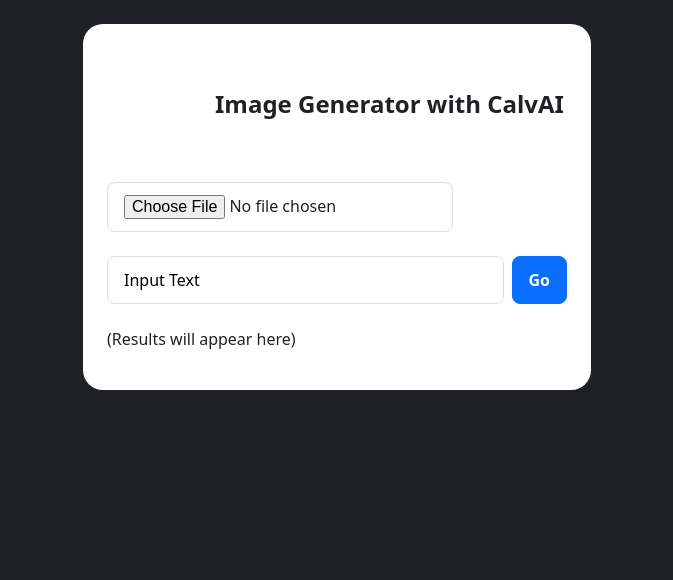
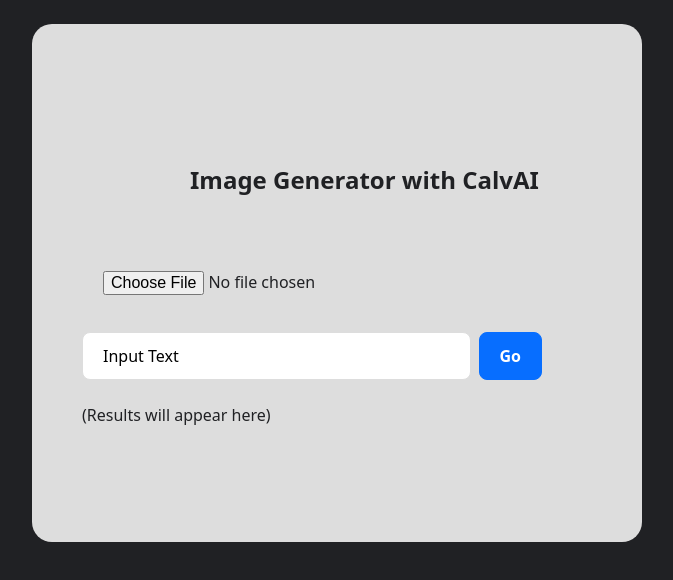
Before and after one commit to LawrenceVectus86/CalvAI-with-Gemini, a website built with Vite: page index.html in a window 1280 px wide. Shown: the whole page, without its empty margins (303-976 px from the left). Built offline with nearby package versions, Linux system fonts and the light colour scheme; some packages are replaced by stand-ins of ours; files whose address does not match are found by name.

Commit message:
UpdateDesign

```diff
--- a/style.css
+++ b/style.css
@@ -31,7 +31,9 @@
 }
 
 main {
-  background-color: #fff;
+  background-color: #ddd;
+  padding: 100px;
+  padding-left: 50px;
 }
 
 h1 {
@@ -132,7 +134,7 @@
 button {
   border: 1px solid #ddd;
   border-radius: 8px;
-  padding: 12px 16px;
+  padding: 12px 20px;
   font-family: unset;
   font-size: 16px;
 }
```
